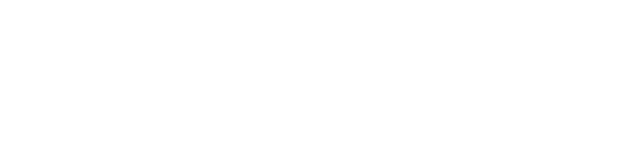
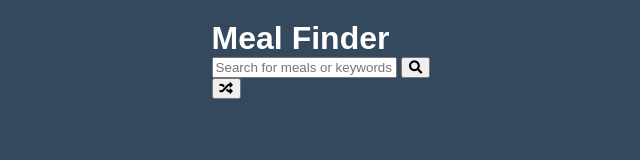
Before and after one commit to juhyun-park/webprojects, a plain HTML site: page meal-finder/index.html in a window 1280 px wide. Shown: the whole page, without its empty margins (319-959 px from the left). Drawn offline with Linux system fonts and the light colour scheme; files that its build step writes are made by us from their sources.

Commit message:
Update index.html

```diff
--- a/meal-finder/index.html
+++ b/meal-finder/index.html
@@ -3,9 +3,29 @@
 <head>
     <meta charset="UTF-8">
     <meta name="viewport" content="width=device-width, initial-scale=1.0">
-    <title>Document</title>
+    <link rel="stylesheet" href="style.css">
+    <link rel="stylesheet" href="https://cdnjs.cloudflare.com/ajax/libs/font-awesome/5.15.2/css/all.min.css">
+    <title>Meal Finder</title>
 </head>
 <body>
+    <div class="container">
+        <h1>Meal Finder</h1>
+        <div class="flex">
+            <form class="flex" id="submit">
+                <input class="input" id="search" placeholder="Search for meals or keywords"></input>
+                <button class="search-btn" type="submit">
+                    <i class="fas fa-search"></i>
+                </button>
+            </form>
+            <button class="random-btn" id="random">
+                <i class="fas fa-random"></i>
+            </button>
+        </div>
 
+        <div id="result-heading"></div>
+        <div id="meals" class="meals"></div>
+        <div class="single-meal"></div>
+    </div>
+    <script src="script.js"></script>
 </body>
 </html>
```
